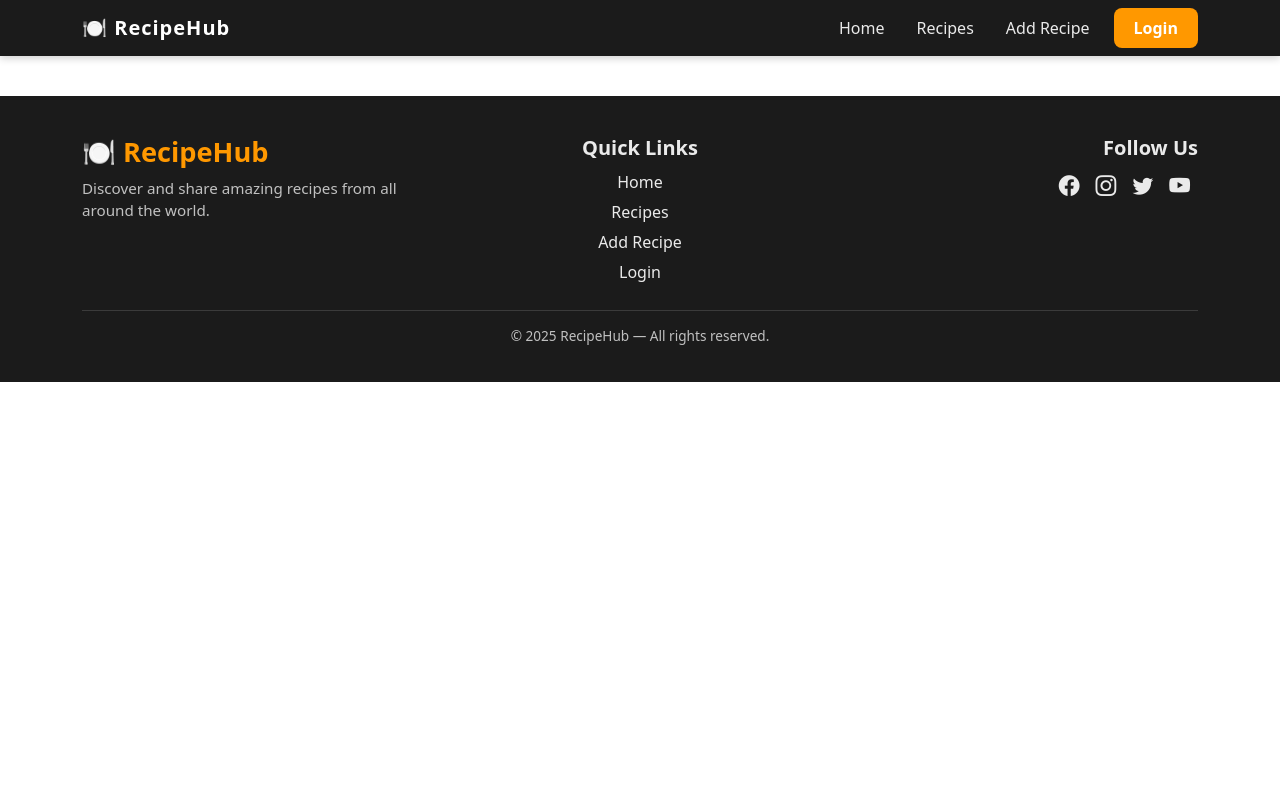
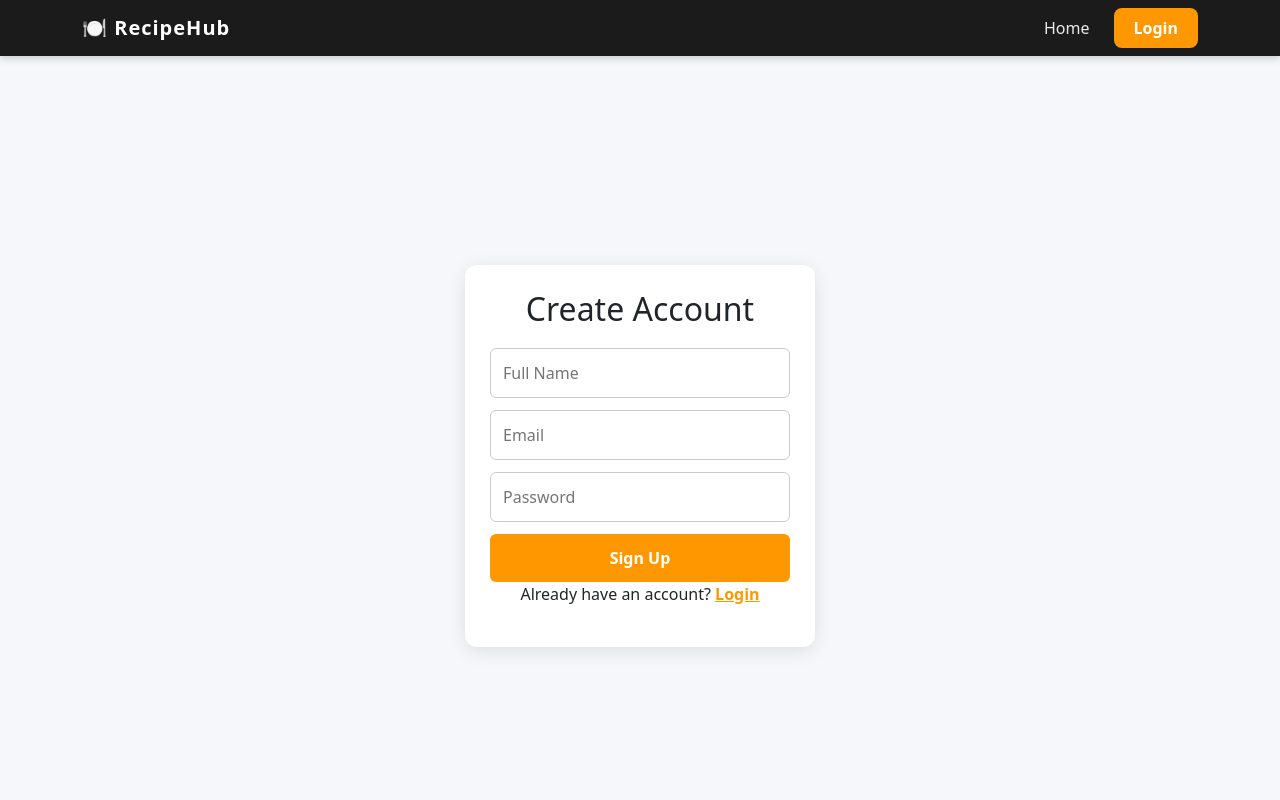
Before and after one commit to orwel009/recipe-sharing-platform-frontend, a React (Create React App) app: page /signup in a window 1280 px wide. Shown: the top 800 px of the page. Built offline with nearby package versions, Linux system fonts and the light colour scheme.

Commit message:
auth completed

```diff
--- a/src/App.js
+++ b/src/App.js
@@ -3,6 +3,9 @@ import { BrowserRouter, Route, Routes } from 'react-router-dom';
 import Home from './pages/Home/Home';
 import Navbar from './components/Navbar/Navbar'
 import Footer from './components/Footer/Footer';
+import Login from './pages/Auth/Login';
+import Signup from './pages/Auth/Signup';
+import ProtectedRoute from './components/ProtectedRoute'
 
 function App() {
   return (
@@ -10,6 +13,8 @@ function App() {
       <Navbar/>
       <Routes>
         <Route path='/' element={<Home/>} />
+        <Route path='/login' element={<Login/>} />
+        <Route path='/signup' element={<Signup/>} />
       </Routes>
       <Footer/>
     </BrowserRouter>
--- /dev/null
+++ b/src/api.js
@@ -0,0 +1,15 @@
+import axios from "axios";
+
+const api = axios.create({
+  baseURL: "http://localhost:5000/api",
+});
+
+api.interceptors.request.use((config) => {
+  const token = localStorage.getItem("token");
+  if (token) {
+    config.headers["x-auth-token"] = token;
+  }
+  return config;
+});
+
+export default api;
--- a/src/components/Navbar/Navbar.css
+++ b/src/components/Navbar/Navbar.css
@@ -44,6 +44,22 @@
   transform: scale(0.95);
 }
 
+.logout-btn {
+  background: #dc3545;
+  color: white;
+  padding: 6px 16px;
+  border-radius: 6px;
+  font-weight: 600;
+  border: none;
+  cursor: pointer;
+  transition: 0.3s ease;
+}
+
+.logout-btn:hover {
+  background: #bb2d3b;
+}
+
+
 /* Mobile Adjustments */
 @media (max-width: 768px) {
   .navbar-nav {
--- a/src/components/Navbar/Navbar.jsx
+++ b/src/components/Navbar/Navbar.jsx
@@ -1,7 +1,19 @@
-import React from "react";
+import React, { useEffect, useState } from "react";
 import "./Navbar.css";
 
 const Navbar = () => {
+  const [isAuthenticated, setIsAuthenticated] = useState(false);
+
+  useEffect(() => {
+    const token = localStorage.getItem("authToken");
+    setIsAuthenticated(!!token);
+  }, []);
+
+  const handleLogout = () => {
+    localStorage.removeItem("authToken");
+    window.location.href = "/login";
+  };
+
   return (
     <nav className="navbar navbar-expand-lg navbar-dark custom-nav">
       <div className="container">
@@ -20,18 +32,34 @@ const Navbar = () => {
 
         <div className="collapse navbar-collapse justify-content-end" id="navbarNav">
           <ul className="navbar-nav gap-3">
+
             <li className="nav-item">
               <a className="nav-link nav-link-custom" href="/">Home</a>
             </li>
+
+            {isAuthenticated && (
+              <>
                 <li className="nav-item">
-              <a className="nav-link nav-link-custom" href="/recipes">Recipes</a>
+                  <a className="nav-link nav-link-custom" href="/my-recipes">My Recipes</a>
                 </li>
                 <li className="nav-item">
-              <a className="nav-link nav-link-custom" href="/add">Add Recipe</a>
+                  <a className="nav-link nav-link-custom" href="/add-recipes">Add Recipe</a>
                 </li>
+
+                <li className="nav-item">
+                  <button className="logout-btn" onClick={handleLogout}>
+                    Logout
+                  </button>
+                </li>
+              </>
+            )}
+
+            {!isAuthenticated && (
               <li className="nav-item">
                 <a className="login-btn" href="/login">Login</a>
               </li>
+            )}
+
           </ul>
         </div>
       </div>
--- /dev/null
+++ b/src/components/ProtectedRoute.jsx
@@ -0,0 +1,14 @@
+import React from "react";
+import { Navigate } from "react-router-dom";
+
+const ProtectedRoute = ({ children }) => {
+  const token = localStorage.getItem("authToken");
+
+  if (!token) {
+    return <Navigate to="/login" replace />;
+  }
+
+  return children;
+};
+
+export default ProtectedRoute;
--- /dev/null
+++ b/src/pages/Auth/Auth.css
@@ -0,0 +1,55 @@
+.auth-container {
+  height: 100vh;
+  display: flex;
+  justify-content: center;
+  align-items: center;
+  background: #f5f7fa;
+}
+
+.auth-card {
+  width: 350px;
+  padding: 25px;
+  background: white;
+  border-radius: 12px;
+  box-shadow: 0 4px 18px rgba(0, 0, 0, 0.1);
+  text-align: center;
+}
+
+.auth-card h2 {
+  margin-bottom: 20px;
+}
+
+.auth-card input {
+  width: 100%;
+  padding: 12px;
+  margin-bottom: 12px;
+  border-radius: 6px;
+  border: 1px solid #ccc;
+}
+
+.auth-btn {
+  width: 100%;
+  padding: 12px;
+  background: #ff9800;
+  border: none;
+  color: white;
+  font-weight: 600;
+  border-radius: 6px;
+  cursor: pointer;
+  transition: 0.3s ease;
+}
+
+.auth-btn:hover {
+  background: #e38b00;
+}
+
+.auth-error {
+  color: red;
+  margin-bottom: 10px;
+  font-size: 14px;
+}
+
+.auth-link {
+  color: #ff9800;
+  font-weight: bold;
+}
--- /dev/null
+++ b/src/pages/Auth/Login.jsx
@@ -0,0 +1,69 @@
+import React, { useState } from "react";
+import api from "../../api";
+import "./Auth.css";
+
+const Login = () => {
+  const [form, setForm] = useState({ email: "", password: "" });
+  const [error, setError] = useState("");
+
+  const handleChange = (e) =>
+    setForm({ ...form, [e.target.name]: e.target.value });
+
+  const handleSubmit = async (e) => {
+    e.preventDefault();
+    setError("");
+
+    try {
+      const res = await api.post("/auth/login", form);
+
+      localStorage.setItem("authToken", res.data.token);
+
+      window.location.href = "/";
+    } catch (err) {
+      setError(err.response?.data?.msg || "Something went wrong");
+    }
+  };
+
+  return (
+    <div className="auth-container">
+      <div className="auth-card">
+        <h2>Login</h2>
+
+        {error && <p className="auth-error">{error}</p>}
+
+        <form onSubmit={handleSubmit}>
+          <input
+            type="email"
+            placeholder="Email"
+            name="email"
+            value={form.email}
+            onChange={handleChange}
+            required
+          />
+
+          <input
+            type="password"
+            placeholder="Password"
+            name="password"
+            value={form.password}
+            onChange={handleChange}
+            required
+          />
+
+          <button type="submit" className="auth-btn">
+            Login
+          </button>
+        </form>
+
+        <p>
+          Don't have an account?{" "}
+          <a href="/signup" className="auth-link">
+            Sign up
+          </a>
+        </p>
+      </div>
+    </div>
+  );
+};
+
+export default Login;
--- /dev/null
+++ b/src/pages/Auth/Signup.jsx
@@ -0,0 +1,79 @@
+import React, { useState } from "react";
+import api from "../../api";
+import "./Auth.css";
+
+const Signup = () => {
+  const [form, setForm] = useState({ name: "", email: "", password: "" });
+  const [error, setError] = useState("");
+
+  const handleChange = (e) =>
+    setForm({ ...form, [e.target.name]: e.target.value });
+
+  const handleSubmit = async (e) => {
+    e.preventDefault();
+    setError("");
+
+    try {
+      const res = await api.post("/auth/register", form);
+
+      localStorage.setItem("authToken", res.data.token);
+
+      alert("Account created!");
+      window.location.href = "/";
+    } catch (err) {
+      setError(err.response?.data?.msg || "Something went wrong");
+    }
+  };
+
+  return (
+    <div className="auth-container">
+      <div className="auth-card">
+        <h2>Create Account</h2>
+
+        {error && <p className="auth-error">{error}</p>}
+
+        <form onSubmit={handleSubmit}>
+          <input
+            type="text"
+            placeholder="Full Name"
+            name="name"
+            value={form.name}
+            onChange={handleChange}
+            required
+          />
+
+          <input
+            type="email"
+            placeholder="Email"
+            name="email"
+            value={form.email}
+            onChange={handleChange}
+            required
+          />
+
+          <input
+            type="password"
+            placeholder="Password"
+            name="password"
+            value={form.password}
+            onChange={handleChange}
+            required
+          />
+
+          <button type="submit" className="auth-btn">
+            Sign Up
+          </button>
+        </form>
+
+        <p>
+          Already have an account?{" "}
+          <a href="/login" className="auth-link">
+            Login
+          </a>
+        </p>
+      </div>
+    </div>
+  );
+};
+
+export default Signup;
```
Lines whose indentation alone changed are shown as unchanged.
